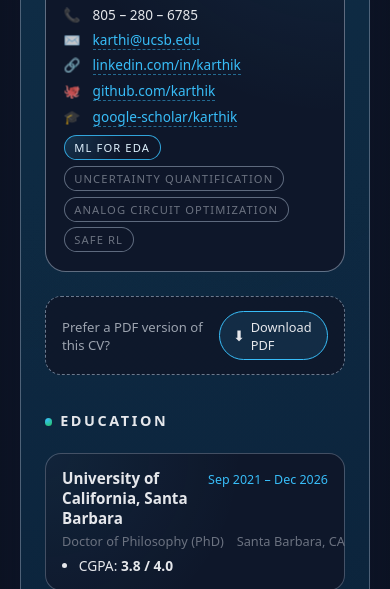
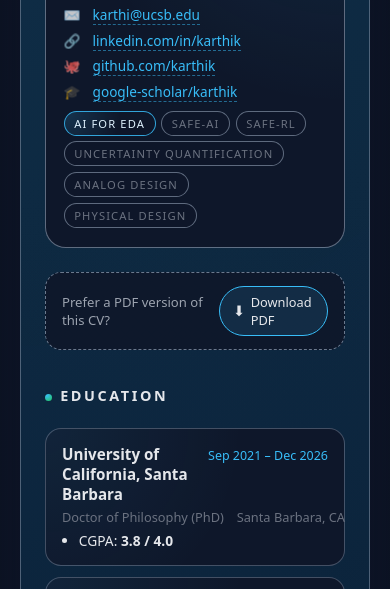
Before and after one commit to karthik-somayaji/karthik-somayaji.github.io, a plain HTML site: page index.html in a window 390 px wide. Shown: the part 254-843 px from the top of the page. Drawn offline with Linux system fonts and the light colour scheme.

Commit message:
Remove phone number and update contact information
Removed phone number and updated contact chips.

```diff
--- a/index.html
+++ b/index.html
@@ -381,10 +381,8 @@
                 University of California, Santa Barbara
               </div>
 
-              <div class="contact-line">
-                <span class="icon">📞</span>
-                <span>805&nbsp;–&nbsp;280&nbsp;–&nbsp;6785</span>
-              </div>
+              <!-- phone number hidden/removed -->
+
               <div class="contact-line">
                 <span class="icon">✉️</span>
                 <a class="contact-link" href="mailto:karthi@ucsb.edu">karthi@ucsb.edu</a>
@@ -413,10 +411,12 @@
               </div>
 
               <div class="chip-row">
-                <span class="chip chip-primary">ML for EDA</span>
+                <span class="chip chip-primary">AI for EDA</span>
+                <span class="chip">Safe-AI</span>
+                <span class="chip">Safe-RL</span>
                 <span class="chip">Uncertainty Quantification</span>
-                <span class="chip">Analog Circuit Optimization</span>
-                <span class="chip">Safe RL</span>
+                <span class="chip">Analog Design</span>
+                <span class="chip">Physical Design</span>
               </div>
             </section>
 
@@ -664,7 +664,7 @@
               <article class="card">
                 <div class="card-header-line">
                   <div class="card-title">Optimization of Analog Circuit Design Using Prioritized Reinforcement Learning</div>
-                <div class="card-meta">Dec 2021</div>
+                  <div class="card-meta">Dec 2021</div>
                 </div>
                 <div class="card-body">
                   <ul>
```
